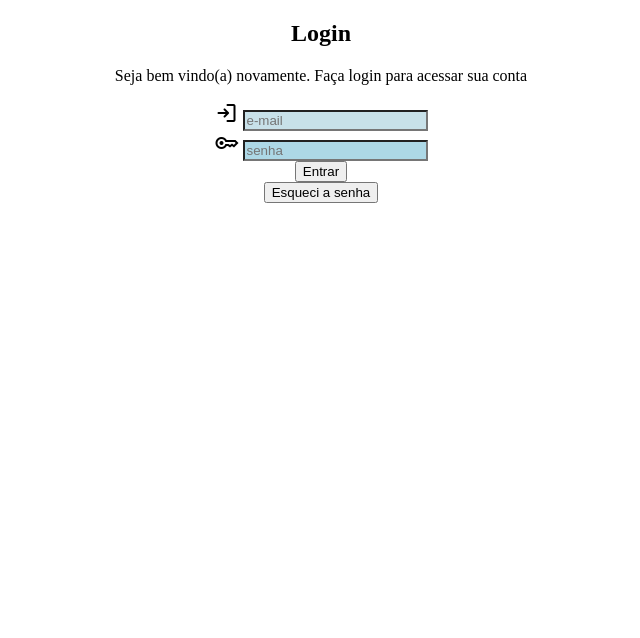
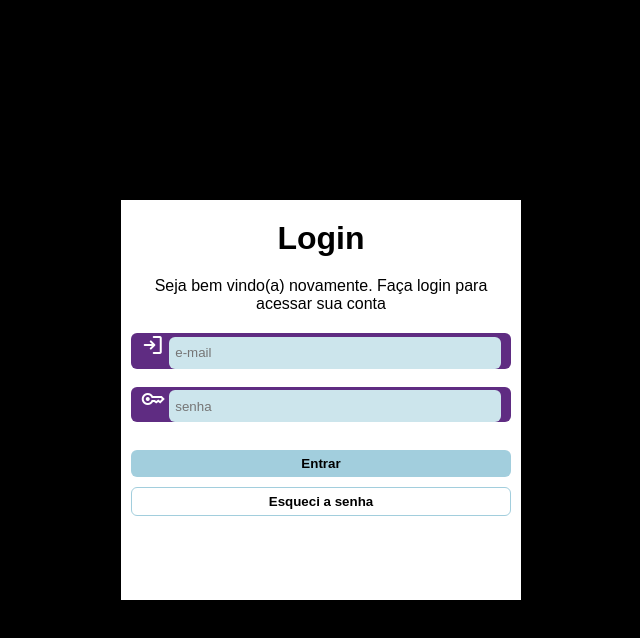
Before and after one commit to BrenoKFA/projeto-login, a plain HTML site: page index.html in a window 1280 px wide. Shown: the whole page, without its empty margins (319-959 px from the left). Drawn offline with nearby package versions, Linux system fonts and the light colour scheme.

Commit message:
projeto loginn

```diff
--- a/estilos/style.css
+++ b/estilos/style.css
@@ -6,16 +6,71 @@
     Lilás: #5f2c82
 */
 
-main {
-    width: 700px;
-    margin: auto;
-    text-align: center;
+* {
+    font-family: Arial, Helvetica, sans-serif;
+    margin: 0px;
+    padding: 0px;
+    border: none;
 }
 
-input#iemail {
-    background-color: rgb(200, 225, 233);
+body, html {
+    background-color: black;
 }
 
-input#isenha {
-    background-color: lightblue;
+main {
+    height: 400px;
+    width: 400px;
+    background-color: white;
+    position: absolute;
+    text-align: center;
+
+    left: 50%;
+    top: 50%;
+    transform: translate(-50%, -50%);
 }
+
+main h1 {
+    padding: 20px;
+    font-size: 2em;
+}
+
+main p {
+    padding: 0px 4px 20px 4px;
+}
+
+article {
+    background-color: #5f2c82;
+    width: 380px;
+    margin: auto;
+    border-radius: 6px;
+}
+
+span {
+    color: white;
+}
+
+.caixa-texto {
+    background-color: rgb(204, 229, 236);
+    width: 320px;
+    height: 20px;
+    padding: 6px;
+    border-radius: 6px;
+}
+
+.enviar {
+    width: 380px;
+    border-radius: 6px;
+    background-color: rgb(162, 206, 221);
+    padding: 6px;
+    margin: 10px 0px;
+    font-weight: bolder;
+}
+
+.esqueci-senha {
+    width: 380px;
+    border-radius: 6px;
+    border: 1px solid rgb(162, 206, 221);
+    background-color: white;
+    padding: 6px;
+    font-weight: bolder;
+}
--- a/index.html
+++ b/index.html
@@ -19,23 +19,27 @@
                     <h1>Login</h1>
                     <p>Seja bem vindo(a) novamente. Faça login para acessar sua conta</p>
                     <form action="login.php">
+                        <article>
                             <label for="iemail">
                                 <span class="material-symbols-rounded">
                                     login
                                 </span>
                             </label>
-                    <input type="text" name="email" id="iemail" placeholder="e-mail">
+                            <input type="text" name="email" id="iemail" class="caixa-texto" placeholder="e-mail">
+                        </article>
                         <br>
+                        <article>
                             <label for="isenha">
                                 <span class="material-symbols-sharp">
                                     key
                                 </span>
                             </label>
-                    <input type="password" name="senha" id="isenha" placeholder="senha">
+                            <input type="password" name="senha" id="isenha" class="caixa-texto" placeholder="senha">
+                        </article>
                         <br>
-                    <input type="submit" value="Entrar">
+                        <input class="enviar" type="submit" value="Entrar">
                         <br>
-                    <input type="submit" value="Esqueci a senha">
+                        <input class="esqueci-senha" type="submit" value="Esqueci a senha">
                     </form>
                 </div>
         </section>
```
Lines whose indentation alone changed are shown as unchanged.
